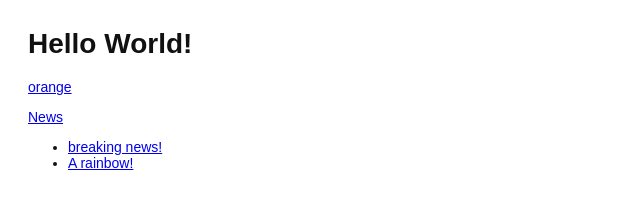
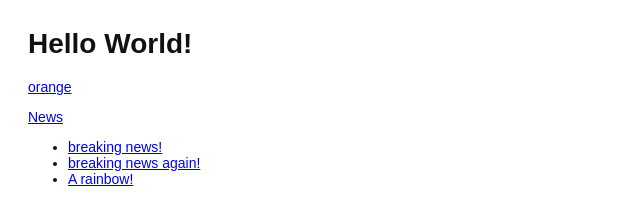
Before and after one commit to gregorykline/tutorial-john, a plain HTML site: page index.html in a window 1280 px wide. Shown: the whole page, without its empty margins (0-640 px from the left). Drawn offline with Linux system fonts and the light colour scheme.

Commit message:
2nd news

```diff
--- a/index.html
+++ b/index.html
@@ -11,6 +11,7 @@
 <h1>News</h1>
 <ul>
 <li><a href="news1.html">breaking news!</a></li>
+<li><a href="news2.html">breaking news again!</a></li>
 <li><a href="rainbow.html">A rainbow!</a></li>
 </ul>
 </body>
```
